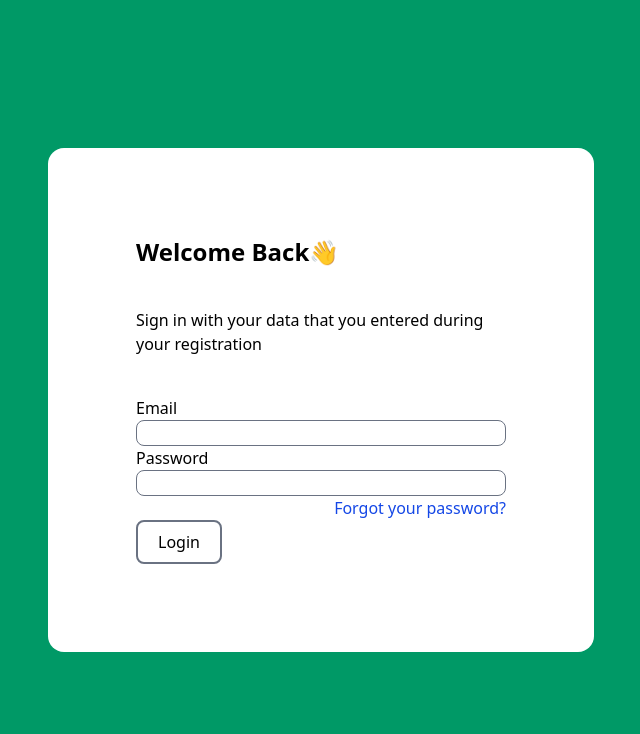
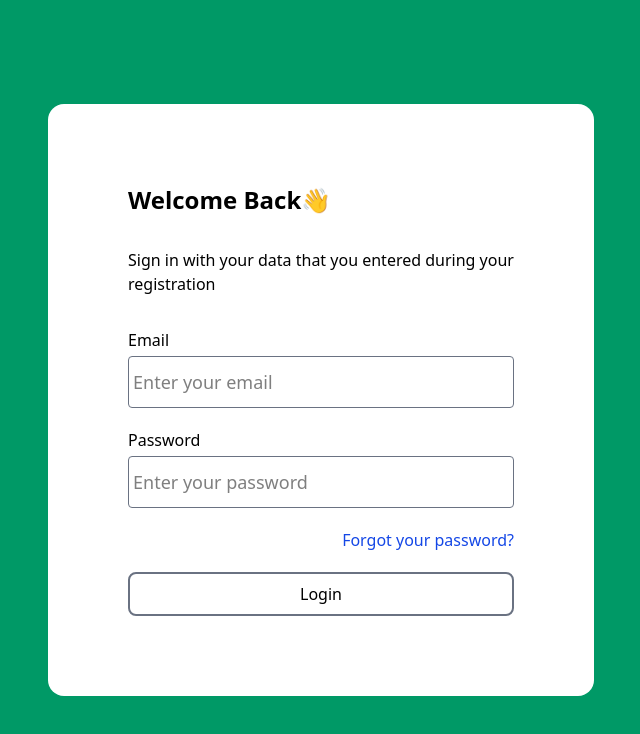
Before and after one commit to NugrahaPancaWibisana/koda-b5-react, a React (Vite) app: page /login in a window 1280 px wide. Shown: the top 734 px of the page, without its empty margins (319-959 px from the left). Built offline with nearby package versions, Linux system fonts and the light colour scheme.

Commit message:
feat: adds style to login page

```diff
--- a/src/pages/Login.jsx
+++ b/src/pages/Login.jsx
@@ -10,38 +10,41 @@ export default function Login() {
     console.log(creds);
   };
 
+  const onChangeHandler = (e) =>
+    setCreds((value) => ({ ...value, [e.target.name]: e.target.value }));
+
   return (
     <main className='w-full min-h-dvh bg-emerald-600 flex justify-center items-center'>
-      <section className='bg-white w-[546px] p-22 rounded-2xl flex flex-col gap-10'>
+      <section className='bg-white w-[546px] p-20 rounded-2xl flex flex-col gap-8'>
         <h1 className='font-bold text-2xl'>Welcome Back&#128075;</h1>
         <p>Sign in with your data that you entered during your registration</p>
 
-        <form noValidate>
+        <form className='flex flex-col gap-5' noValidate>
           <div>
             <label htmlFor='email'>Email</label>
             <input
-              className='w-full border border-gray-500 rounded-lg'
+              className='w-full h-13 text-lg border border-gray-500 rounded-sm p-1 mt-1'
               type='email'
               name='email'
               id='email'
+              placeholder='Enter your email'
               value={creds.email}
-              onChange={(e) =>
-                setCreds((value) => ({ ...value, email: e.target.value }))
-              }
+              onChange={onChangeHandler}
             />
           </div>
           <div>
             <label htmlFor='password'>Password</label>
+            <div>
               <input
-              className='w-full border border-gray-500 rounded-lg'
+                className='w-full h-13 text-lg border border-gray-500 rounded-sm p-1 mt-1'
                 type='password'
                 name='password'
                 id='password'
+                placeholder='Enter your password'
                 value={creds.password}
-              onChange={(e) =>
-                setCreds((value) => ({ ...value, password: e.target.value }))
-              }
+                onChange={onChangeHandler}
               />
+            </div>
           </div>
           <div className='flex justify-end'>
             <p className='text-blue-700'>Forgot your password?</p>
```
Lines whose indentation alone changed are shown as unchanged.
